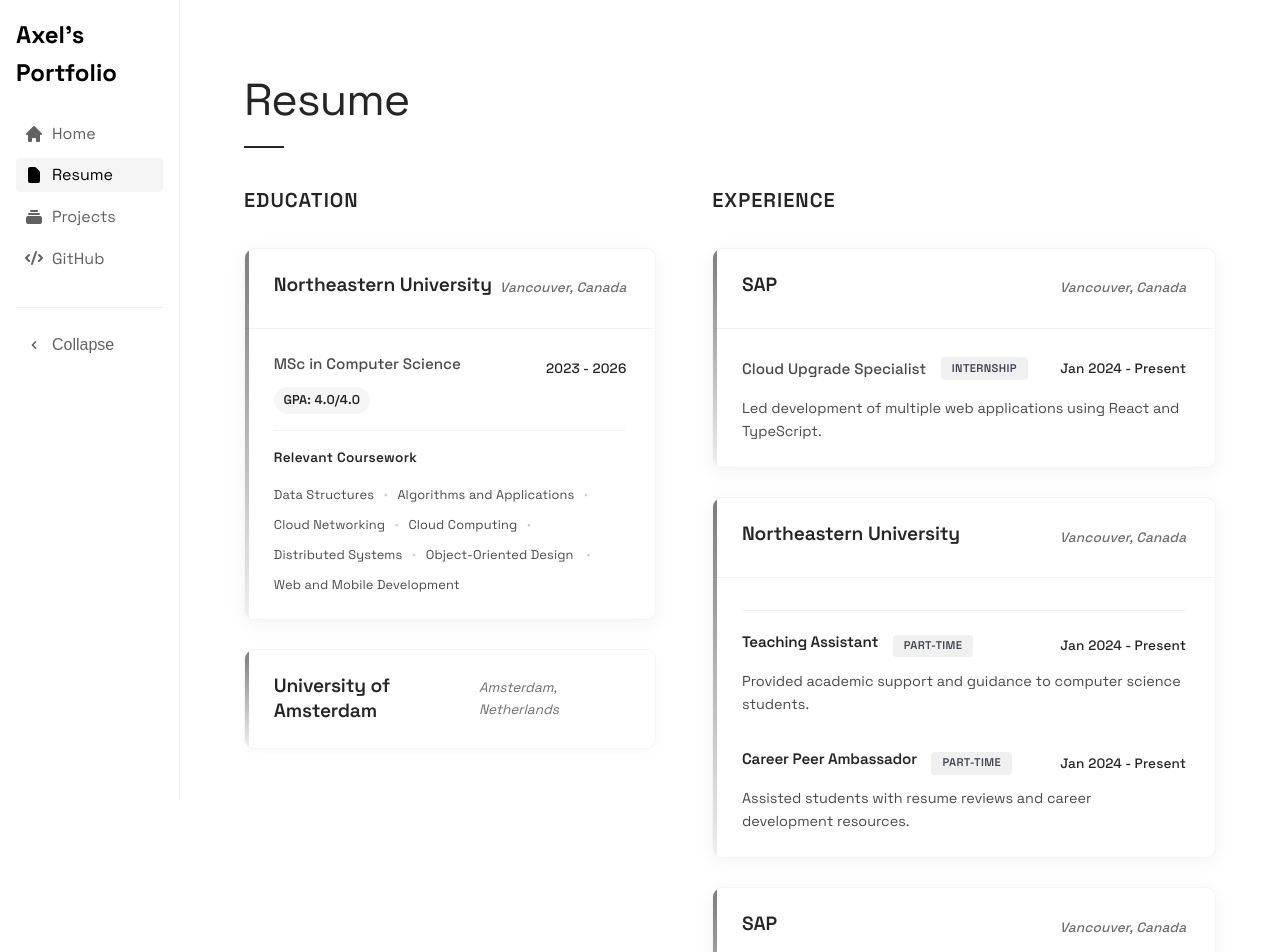
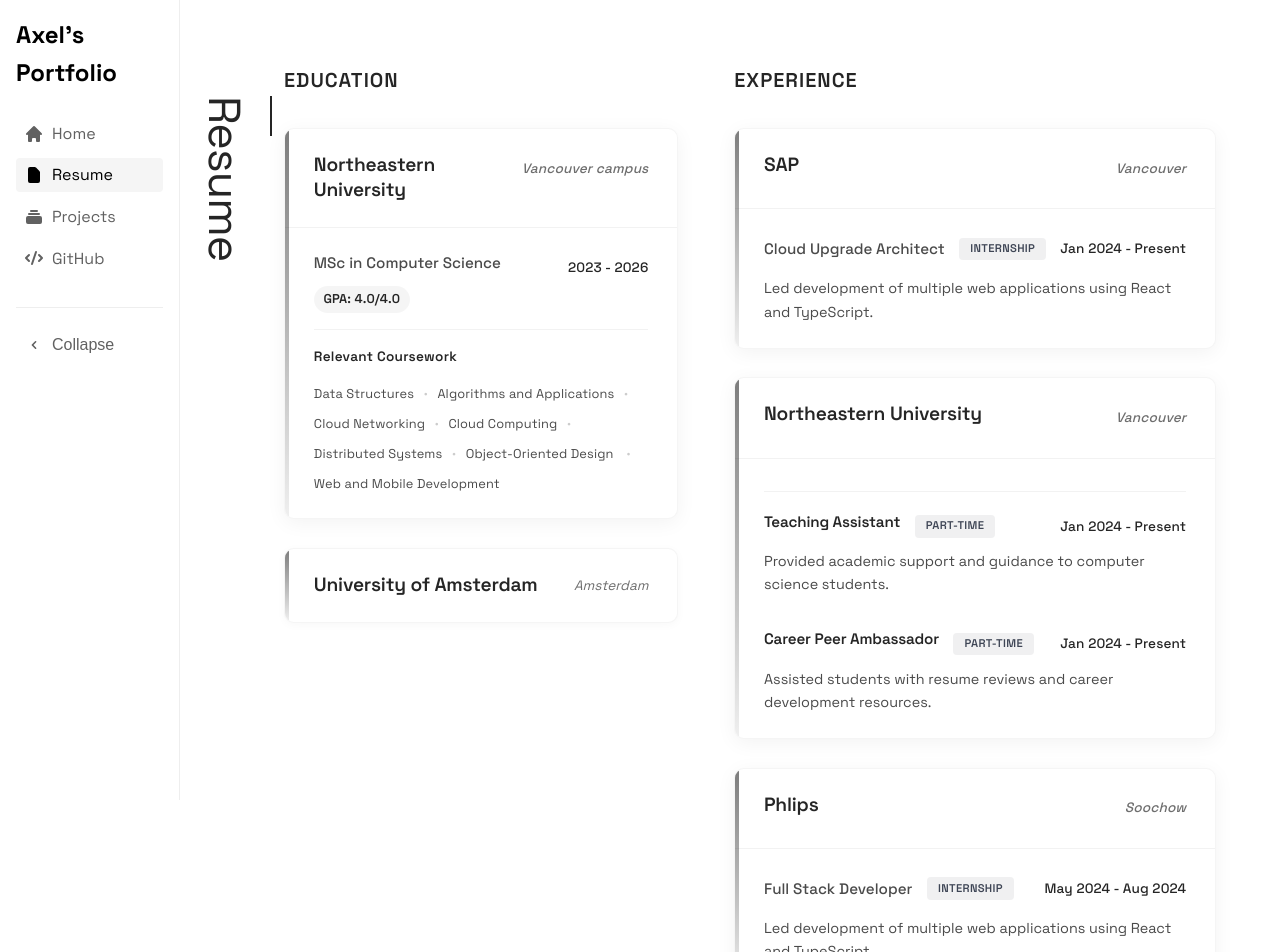
Before and after one commit to Axel-Q/Personal_Web, a React (Vite) app: page /resume in a window 1280 px wide. Shown: the top 952 px of the page. Built offline with nearby package versions, Linux system fonts and the light colour scheme.

Commit message:
style: styling resume page

```diff
--- a/src/pages/Home.module.css
+++ b/src/pages/Home.module.css
@@ -205,7 +205,6 @@
 
 .profileFrame:hover img {
   transform: scale(1.1);
-  filter: brightness(1.1);
 }
 
 .profileFrame:hover {
--- a/src/pages/Resume.module.css
+++ b/src/pages/Resume.module.css
@@ -1,26 +1,32 @@
 .container {
   padding: var(--spacing-xl, 2rem);
+  padding-left: 4rem;
   max-width: 1200px;
   margin: 0 auto;
+  position: relative;
 }
 
 .title {
   font-size: 2.8rem;
   font-weight: 300;
   color: var(--elegant-black, #252525);
-  margin-bottom: 3rem;
   letter-spacing: -0.02em;
-  position: relative;
-  display: inline-block;
+  position: absolute;
+  left: -1.5rem;
+  top: 4rem;
+  writing-mode: vertical-rl;
+  transform: rotate(180deg);
+  margin-bottom: 0;
+  text-orientation: mixed;
 }
 
 .title::after {
   content: '';
   position: absolute;
-  bottom: -12px;
-  left: 0;
-  width: 40px;
-  height: 2px;
+  top: 0;
+  right: -12px;
+  width: 2px;
+  height: 40px;
   background-color: var(--elegant-black, #252525);
 }
 
@@ -28,6 +34,7 @@
   display: grid;
   grid-template-columns: 0.9fr 1.1fr;
   gap: 3.5rem;
+  margin-left: 0.5rem;
 }
 
 .column {
@@ -263,9 +270,14 @@
 
 /* Responsive styles */
 @media (max-width: 992px) {
+  .container {
+    padding-left: var(--spacing-xl, 2rem);
+  }
+
   .resumeLayout {
     grid-template-columns: 1fr;
     gap: 3rem;
+    margin-left: 0;
   }
 
   .column + .column {
@@ -275,6 +287,26 @@
   .sectionTitle {
     margin-top: 1rem;
   }
+
+  .title {
+    position: relative;
+    left: 0;
+    top: 0;
+    writing-mode: horizontal-tb;
+    transform: none;
+    margin-bottom: 2rem;
+    font-size: 2.4rem;
+    display: block;
+  }
+
+  .title::after {
+    bottom: -12px;
+    left: 0;
+    top: auto;
+    right: auto;
+    width: 40px;
+    height: 2px;
+  }
 }
 
 @media (max-width: 768px) {
@@ -283,8 +315,22 @@
   }
 
   .title {
+    position: relative;
+    left: 0;
+    top: 0;
+    writing-mode: horizontal-tb;
+    transform: none;
+    margin-bottom: 2rem;
     font-size: 2.2rem;
-    margin-bottom: 2rem;
+  }
+
+  .title::after {
+    bottom: -12px;
+    left: 0;
+    top: auto;
+    right: auto;
+    width: 40px;
+    height: 2px;
   }
 
   .cardHeader, .cardContent, .compactContent {
--- a/src/pages/Resume.tsx
+++ b/src/pages/Resume.tsx
@@ -25,7 +25,7 @@
     {
       degree: 'MSc in Computer Science',
       university: 'Northeastern University',
-      location: 'Vancouver, Canada',
+      location: 'Vancouver campus',
       period: '2023 - 2026',
       gpa: 'GPA: 4.0/4.0',
       courses: [
@@ -40,17 +40,17 @@
     },
     {
       university: 'University of Amsterdam',
-      location: 'Amsterdam, Netherlands',
+      location: 'Amsterdam',
       isCompact: true
     }
   ];
 
   const experiences = [
     {
-      title: 'Cloud Upgrade Specialist',
+      title: 'Cloud Upgrade Architect',
       company: 'SAP',
       period: 'Jan 2024 - Present',
-      location: 'Vancouver, Canada',
+      location: 'Vancouver',
       description: 'Led development of multiple web applications using React and TypeScript.',
       tags: ['Internship']
     },
@@ -61,7 +61,7 @@
         {
           title: 'Teaching Assistant',
           description: 'Provided academic support and guidance to computer science students.',
-          location: 'Vancouver, Canada',
+          location: 'Vancouver',
           tags: ['Part-time']
         },
         {
@@ -73,12 +73,20 @@
       ]
     },
     {
-      title: 'Cloud Upgrade Specialist',
-      company: 'SAP',
-      period: 'Jan 2024 - Present',
-      location: 'Vancouver, Canada',
+      title: 'Full Stack Developer',
+      company: 'Phlips',
+      period: 'May 2024 - Aug 2024',
+      location: 'Soochow',
       description: 'Led development of multiple web applications using React and TypeScript.',
       tags: ['Internship']
+    },
+    {
+      title: 'HR professional',
+      company: 'Owens Corning',
+      period: 'Oct 2021 - Aug 2023',
+      location: 'Hangzhou',
+      description: 'Led development of multiple web applications using React and TypeScript.',
+      tags: ['Full-time']
     },
   ];
 
```
